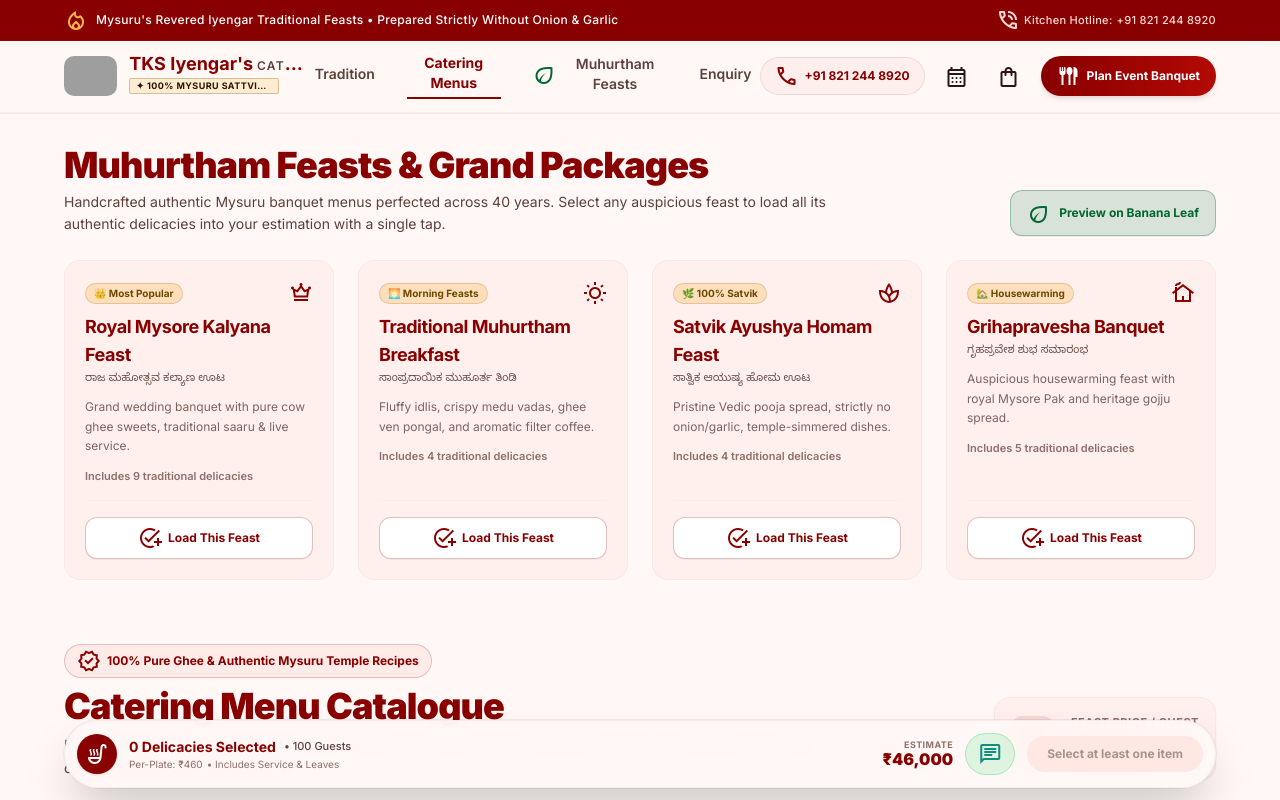
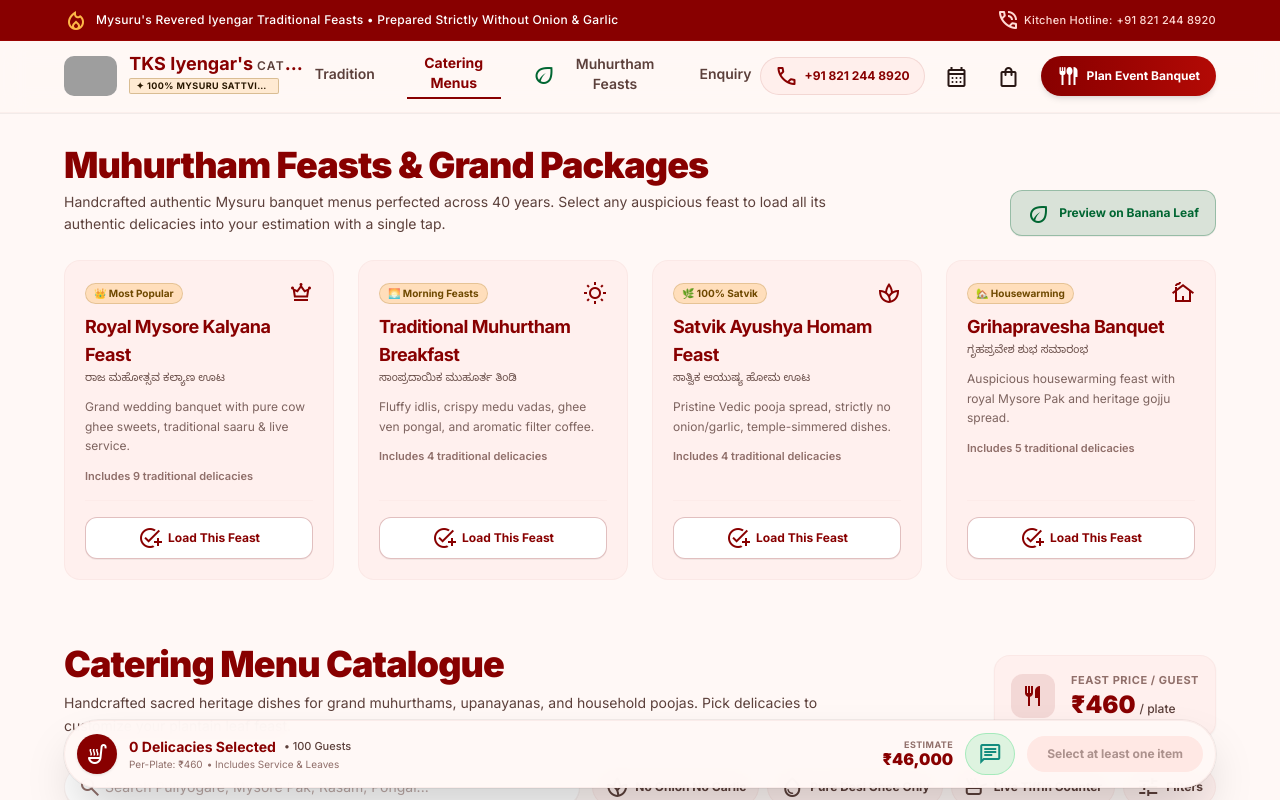
Before and after one commit to CMAtreya/catering, a React (Vite) app in the folder tks-catering/: page / in a window 1280 px wide. Shown: the top 800 px of the page. Built offline with nearby package versions, Linux system fonts and the light colour scheme; grey boxes are pictures that could not be loaded; a web font is replaced by a local one.

Commit message:
style: remove 100% Pure Ghee & Authentic Mysuru Temple Recipes badge from catalogue header

```diff
--- a/tks-catering/src/pages/customer/CataloguePage.tsx
+++ b/tks-catering/src/pages/customer/CataloguePage.tsx
@@ -496,10 +496,6 @@ export const CataloguePage: React.FC = () => {
         >
           <div className="flex flex-col md:flex-row md:items-end justify-between gap-4">
             <div>
-              <div className="inline-flex items-center gap-1.5 px-3 py-1 rounded-full bg-primary-fixed/40 text-primary border border-primary/20 text-xs font-bold mb-2">
-                <span className="material-symbols-outlined text-[14px]">verified</span>
-                100% Pure Ghee &amp; Authentic Mysuru Temple Recipes
-              </div>
               <h2 className="font-headline font-black text-3xl sm:text-4xl text-primary tracking-tight">
                 Catering Menu Catalogue
               </h2>
```
